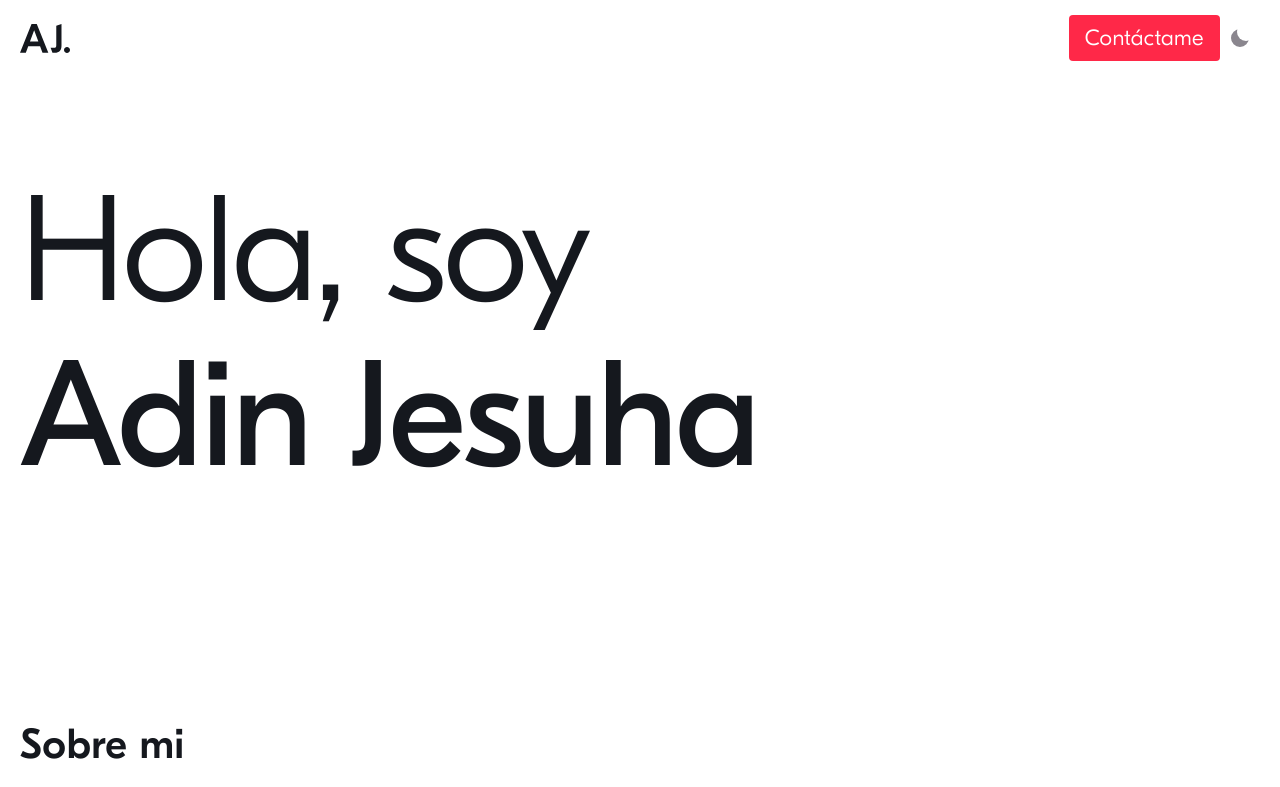
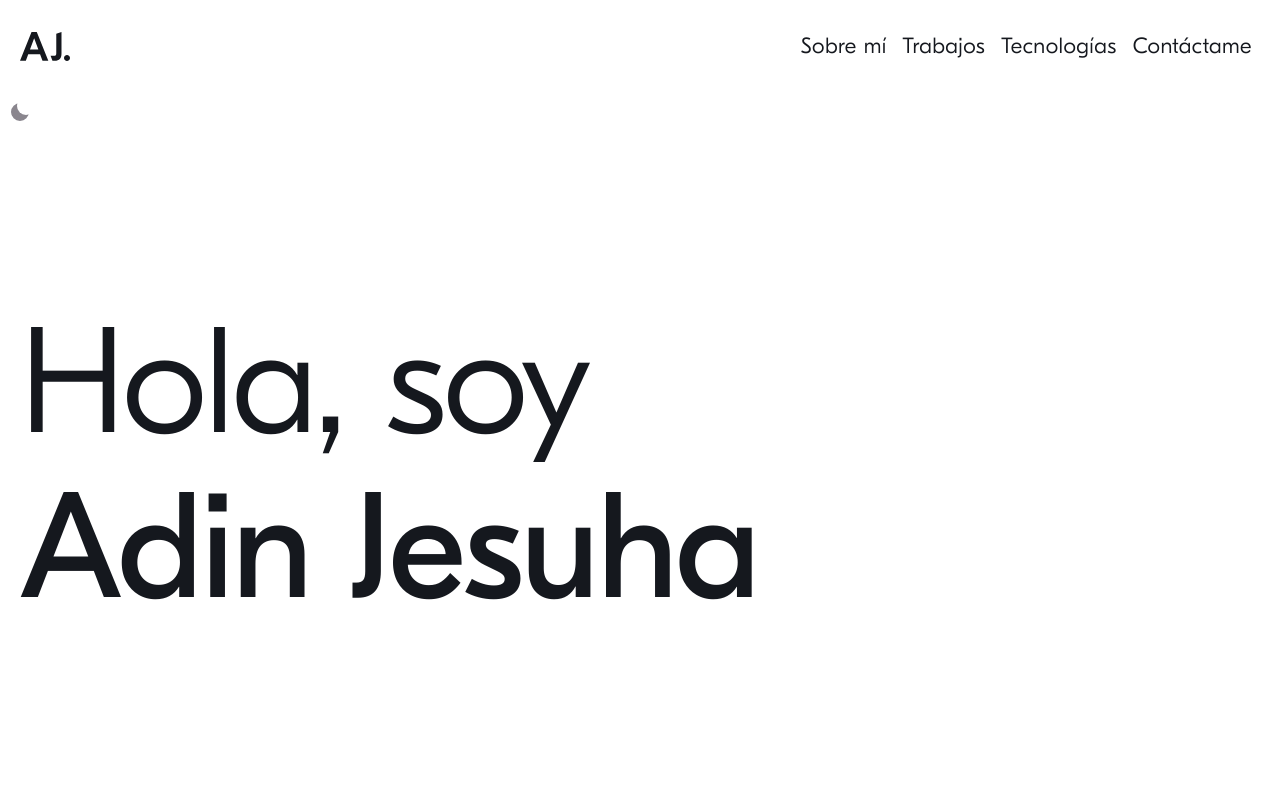
Before and after one commit to adinjesuha/portfolio, a Gatsby site: page / in a window 1280 px wide. Shown: the top 787 px of the page. Built offline with nearby package versions, Linux system fonts and the light colour scheme; Gatsby itself is replaced by a stand-in of ours.

Commit message:
add react headroom to the header

```diff
--- a/src/components/cards/styles.js
+++ b/src/components/cards/styles.js
@@ -40,8 +40,8 @@ export const ContentCard = styled.div`
   justify-content: center;
   flex: 1 1 auto;
   text-align: center;
-  max-width: 560px;
-  padding: 0 40px;
+  max-width: 100%;
+  padding: 0;
   margin:0 auto;
   .content-head{
     font-weight: 400;
@@ -83,4 +83,12 @@ export const ContentCard = styled.div`
       }
     }
   }
+  @media ${device.tablet}{
+    max-width: 560px;
+    padding: 0 20px;
+  }
+  @media ${device.laptop}{
+    max-width: 560px;
+    padding: 0 40px;
+  }
 `
--- a/src/components/layout/Layout.js
+++ b/src/components/layout/Layout.js
@@ -6,7 +6,7 @@ import styled, { ThemeProvider } from 'styled-components'
 import { lightTheme, darkTheme } from './theme'
 import { GlobalStyle } from './globalStyles'
 import { useDarkMode } from '../useDarkMode'
-import Logo from '../logo'
+import Header from './header'
 import Toggle from '../toggle'
 import Footer from './footer'
 
@@ -17,27 +17,6 @@ const StyledPage = styled.div`
   padding: 2rem;
 `
 
-const Header = styled.header`
-  display: flex;
-  justify-content: space-between;
-  align-items: center;
-  position: fixed;
-  width: 100%;
-  padding: 1.5rem 2rem;
-  z-index: 100;
-  .right-nav{
-    display: flex;
-    align-items: center;
-  }
-`
-const BtnLink = styled(Link)`
-  background: #FF2848;
-  color: #ffff;
-  display: inline-block;
-  padding: 1rem 1.6rem;
-  border-radius: 0.4rem;
-`
-
 const Layout = ({ children }) => {
   const [theme, toggleTheme, componentMounted] = useDarkMode();
   const themeMode = theme === 'light' ? lightTheme : darkTheme;
@@ -45,17 +24,15 @@ const Layout = ({ children }) => {
   if (!componentMounted) {
     return <div />
   };
-
   return (
     <ThemeProvider theme={themeMode}>
       <GlobalStyle />
-      <Header className="navbar-bg">
-        <Logo fill={themeMode.logo}/>
-        <div className="right-nav">
-          <BtnLink to="/">Contáctame</BtnLink>
-          <Toggle isDark={theme === 'dark'} toggle={toggleTheme}/>
-        </div>
-      </Header>
+      <Header
+        themeBg={themeMode.navbarBackground}
+        className="navbar-bg"
+        fill={themeMode.logo}
+      />
+      <Toggle isDark={theme === 'dark'} toggle={toggleTheme}/>
       <StyledPage>
         <main>{children}</main>
         <Footer />
--- a/src/components/layout/header.js
+++ b/src/components/layout/header.js
@@ -1,23 +1,45 @@
 import React from 'react'
+import { Link } from 'gatsby'
+import Headroom from 'react-headroom'
 import styled from 'styled-components'
-import Headroom from 'react-headroom'
-import Fade from 'react-reveal/Fade';
+
+import Logo from '../logo'
 
 const HeaderContainer = styled(Headroom)`
-  .headroom--pinned {
-    background: ${props => props.theme.colors.primaryDark};
+  .headroom--pinned{
+    background: ${({themeBg}) => themeBg};
   }
-  position: absolute;
-  width: 100%;
 `;
 
+const Navbar = styled.div`
+  display: flex;
+  justify-content: space-between;
+  align-items: center;
+  width: 100%;
+  padding: 2.5rem 2rem;
+  z-index: 100;
+  .right-nav{
+    display: flex;
+    align-items: center;
+    > * {
+      padding: 0.8rem;
+    }
+  }
+`
 
-const Header = () => {
+
+const Header = ({fill, themeBg}) => {
   return (
-    <HeaderContainer>
-      <Fade top>
-
-      </Fade>
+    <HeaderContainer themeBg={themeBg}>
+      <Navbar>
+        <Logo fill={fill}/>
+        <nav className="right-nav">
+          <Link>Sobre mí</Link>
+          <Link>Trabajos</Link>
+          <Link>Tecnologías</Link>
+          <Link>Contáctame</Link>
+        </nav>
+      </Navbar>
     </HeaderContainer>
   )
 }
--- a/src/components/sections/Projects.js
+++ b/src/components/sections/Projects.js
@@ -23,6 +23,14 @@ const Projects = () => {
           <p>Diseño y desarrollo del sitio web para la <strong>Cámara hondureña de la leche</strong>, utilizando JAMStack como arquitectura de desarrollo.</p>
         </ProjectCard>
 
+        <ProjectCard
+          title="AgroBioTek Capacitaciones"
+          imageName="wwd01.jpg"
+        >
+          <p>Diseño y desarrollo de una plataforma para mercadeo e inscripción de cursos a nivel para las sucursales de la empresa en todo Centro America.</p>
+          <p>Trabajo en progreso</p>
+        </ProjectCard>
+
     </Section.Container>
   )
 }
```
